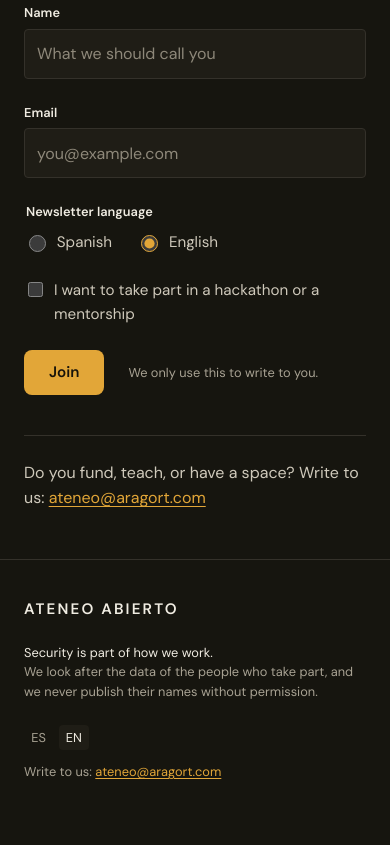
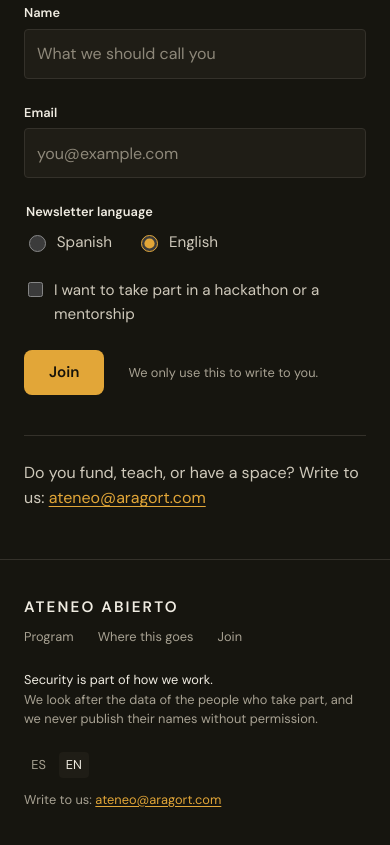
Before and after one commit to dvd117/ateneo-abierto, a website built with Vite: page index.html in a window 390 px wide. Shown: the part 7225-8070 px from the top of the page. Before the commit the page ends 8047 px from the top, so only its background shows below. Built offline with nearby package versions, Linux system fonts and the light colour scheme.

Commit message:
feat(footer): carry the section links, the only navigation a phone gets

```diff
--- a/src/render.ts
+++ b/src/render.ts
@@ -687,6 +687,12 @@ function renderFooter(page: PageCopy, locale: Locale): string {
     <footer class="site-footer shell">
       <div class="footer-brand">
         <span class="wordmark">Ateneo Abierto</span>
+        <!-- The header's links are hidden on a phone and the header does not
+             follow the scroll, so on a long page the footer is the only way
+             back. Same three destinations, same words. -->
+        <nav class="footer-nav" aria-label="${page.sectionsLabel}">
+          ${page.nav.map((link) => `<a href="${link.href}">${link.label}</a>`).join('')}
+        </nav>
       </div>
       <div class="footer-security">
         <p class="security-line">${page.footer.securityLine}</p>
--- a/src/styles.css
+++ b/src/styles.css
@@ -2232,3 +2232,24 @@ p > .link,
   text-decoration-thickness: 1px;
   border-bottom: 0;
 }
+
+.footer-brand {
+  display: grid;
+  gap: var(--gap-sm);
+  justify-items: start;
+}
+
+.footer-nav {
+  display: flex;
+  flex-wrap: wrap;
+  gap: var(--gap-md);
+}
+
+.footer-nav a {
+  color: var(--c-fg-2);
+  text-decoration: none;
+}
+
+.footer-nav a:hover {
+  color: var(--c-fg);
+}
```
